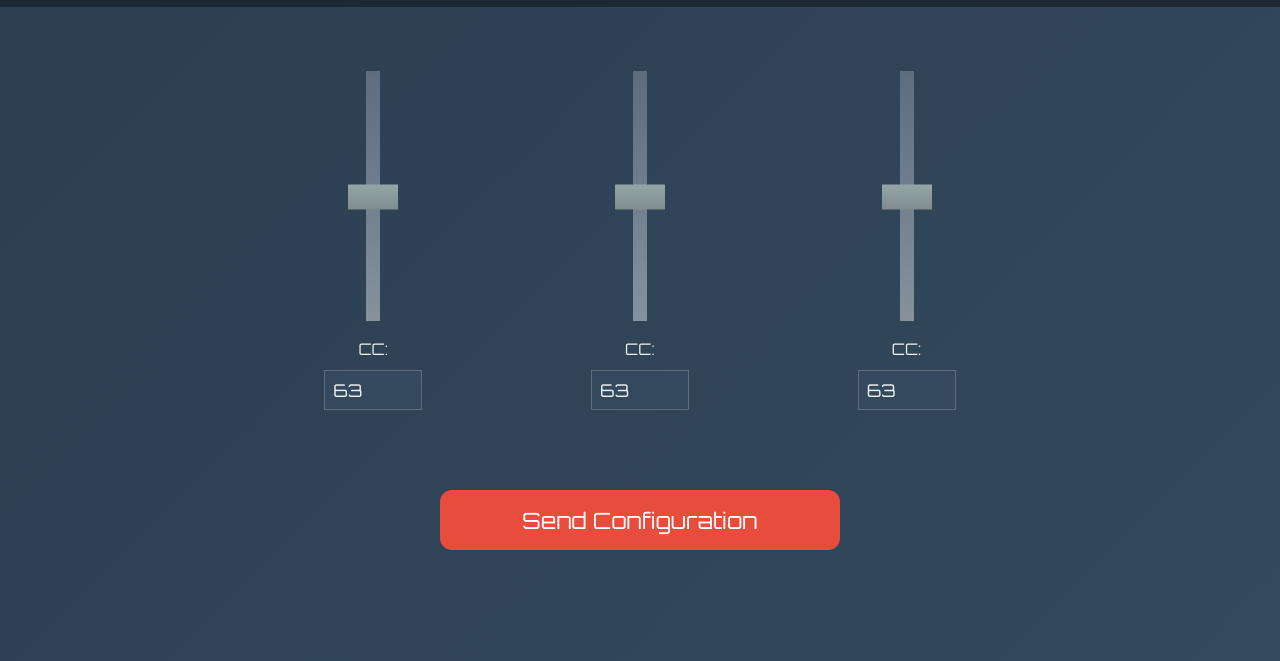
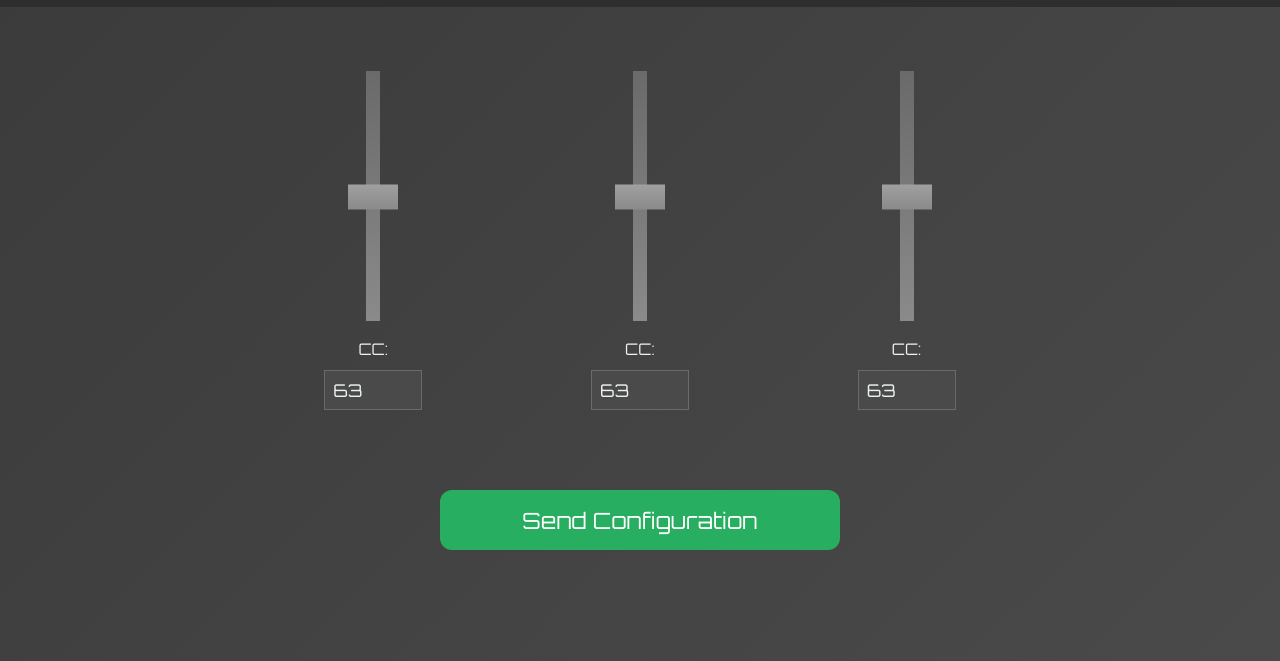
Before and after one commit to NeoArchCat7/XUL-config, a plain HTML site: page index.html in a window 1280 px wide. Shown: the part 139-800 px from the top of the page. Drawn offline with Linux system fonts and the light colour scheme.

Commit message:
Trying more colour palettes.

```diff
--- a/style.css
+++ b/style.css
@@ -1,16 +1,24 @@
 @import url("https://fonts.googleapis.com/css2?family=Orbitron&display=swap");
 
 :root {
-  --bg-gradient-dark: linear-gradient(135deg, #2c3e50, #34495e);
-  --bg-gradient-light: linear-gradient(135deg, #ecf0f1, #bdc3c7);
+  --bg-gradient-dark: linear-gradient(
+    135deg,
+    #3a3a3a,
+    #4a4a4a
+  ); /* More grayish */
+  --bg-gradient-light: linear-gradient(
+    135deg,
+    #f0f0f0,
+    #dcdcdc
+  ); /* Less bright */
   --text-color-dark: #ecf0f1;
   --text-color-light: #2c3e50;
-  --header-bg-dark: #1c2833;
-  --header-bg-light: #d5d8dc;
-  --input-bg-dark: #34495e;
-  --input-bg-light: #ecf0f1;
-  --input-border-dark: #5d6d7e;
-  --input-border-light: #aab7b8;
+  --header-bg-dark: #2e2e2e; /* More grayish */
+  --header-bg-light: #c0c0c0; /* Less bright */
+  --input-bg-dark: #4a4a4a; /* More grayish */
+  --input-bg-light: #f0f0f0; /* Less bright */
+  --input-border-dark: #6a6a6a; /* More grayish */
+  --input-border-light: #b0b0b0; /* Less bright */
 }
 
 body {
@@ -111,7 +119,7 @@ main {
 .fader-track {
   width: 14px;
   height: 100%;
-  background: linear-gradient(to bottom, #5d6d7e, #85929e);
+  background: linear-gradient(to bottom, #6a6a6a, #8a8a8a); /* More grayish */
   position: absolute;
   left: 50%;
   transform: translateX(-50%);
@@ -121,7 +129,7 @@ main {
 .fader-knob {
   width: 50px;
   height: 25px;
-  background: linear-gradient(to bottom, #95a5a6, #7f8c8d);
+  background: linear-gradient(to bottom, #a0a0a0, #8a8a8a); /* More grayish */
   position: absolute;
   left: 50%;
   top: 50%;
@@ -161,11 +169,11 @@ input[type="number"]:focus {
 }
 
 body.light-mode .fader-track {
-  background: linear-gradient(to bottom, #d5d8dc, #aab7b8);
+  background: linear-gradient(to bottom, #c0c0c0, #a0a0a0); /* More visible */
 }
 
 body.light-mode .fader-knob {
-  background: linear-gradient(to bottom, #bdc3c7, #95a5a6);
+  background: linear-gradient(to bottom, #d0d0d0, #b0b0b0); /* More visible */
 }
 
 body.light-mode input[type="number"] {
@@ -189,7 +197,7 @@ body.light-mode input[type="number"]:focus {
   padding: 1rem 2rem;
   font-family: "Orbitron", sans-serif;
   font-size: 1.4rem;
-  background-color: #e74c3c;
+  background-color: #27ae60; /* Contrasting green */
   color: white;
   border: none;
   border-radius: 12px;
@@ -200,13 +208,13 @@ body.light-mode input[type="number"]:focus {
 }
 
 #send-config:hover {
-  background-color: #c0392b;
+  background-color: #229954; /* Darker green */
   transform: scale(1.05);
 }
 
 #send-config:focus {
   outline: none;
-  box-shadow: 0 0 0 3px rgba(76, 175, 80, 0.5);
+  box-shadow: 0 0 0 3px rgba(39, 174, 96, 0.5); /* Green shadow */
 }
 
 body.light-mode #send-config {
```
